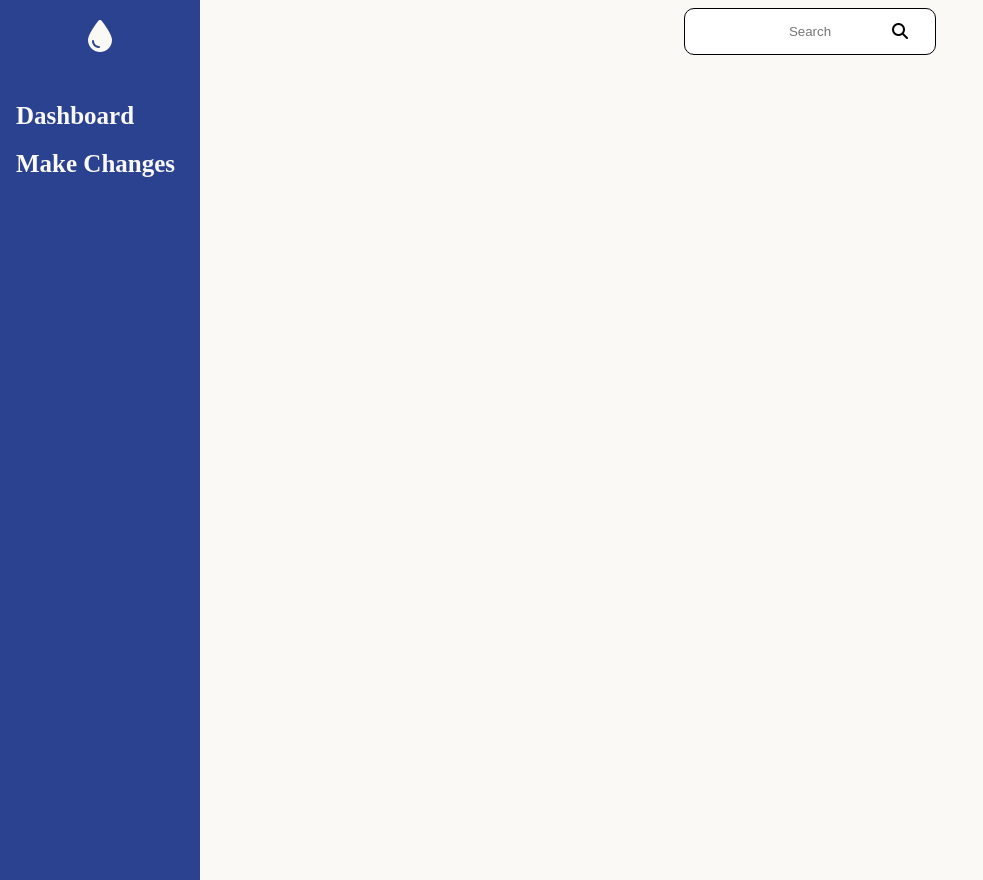
After one commit to AdamBCodes/WaterDatabase, a Flask app: page /make_changes in a window 1280 px wide. The commit adds this page. Shown: the whole page, without its empty margins (0-983 px from the left). Run offline with Flask 2, Linux system fonts and the light colour scheme; the visitor is signed in with stand-in values (Sample User, id 1); data comes from the database, SQL or seed files in the repository; some libraries are stand-ins or nearby versions.

Commit message:
Edited the html files, Created make_changes.html file, renamed main.css to base.css, created css file for search bar with icon

```diff
--- a/website/__init__.py
+++ b/website/__init__.py
@@ -25,7 +25,7 @@ def create_app():
     db.init_app(app)
 
     #Max Length of Cookie Session
-    app.permanent_session_lifetime = timedelta(minutes=5)
+    app.permanent_session_lifetime = timedelta(minutes=20)
 
     #Creates Database if it hasnt been already
     from .models import users, cities, streets, addresses
--- /dev/null
+++ b/website/static/css/base.css
@@ -0,0 +1,47 @@
+body{
+    background-color: #FAF9F6;
+}
+.main
+{
+    margin-left: 200px;
+    padding: 0px 10px;
+    text-align:center;
+}
+.icon
+{
+    width: 100%;
+    text-align:center;
+    margin-bottom: 40px;
+}
+i
+{
+    color:#FAF9F6;
+}
+.sidebar
+{
+    height: 100%;
+    width: 200px;
+    position: fixed;
+    z-index: 1;
+    top: 0;
+    left: 0;
+    background-color: #2b4290;
+    overflow-x: hidden;
+    padding-top: 20px;
+}
+
+.sidebar a
+{
+    font-weight: bolder;
+    padding: 10px 8px 10px 16px;
+    text-decoration: none;
+    font-size: 25px;
+    color: #FAF9F6;
+    display: block;
+}
+.sidebar a:hover
+{
+    background:#FAF9F6;
+    color: #2b4290;
+    transition: 0.2s;
+}
--- /dev/null
+++ b/website/static/css/search.css
@@ -0,0 +1,22 @@
+.box{
+    position: absolute;
+    padding: 0;
+    margin: 0% 20%;
+}
+.box input {
+    border-radius: 10px;
+    border: solid 1px black;
+    margin: 0;
+    padding: 0;
+    width: 100%;
+    text-align: center;
+    width: 250px;
+    height: 45px;
+}
+.box i{
+    z-index: 1;
+    position: absolute;
+    color: black;
+    left: 90px;
+    top: 15px;
+}
--- a/website/templates/dashboard/add_address.html
+++ b/website/templates/dashboard/add_address.html
@@ -15,7 +15,8 @@
     <form method="POST" enctype="multipart/form-data">
         <img id="output" style="width: 20%; height: 20%;"/>
         <input type="text" name="streetnum" placeholder="Street Number" />
-        <select name="street">
+        <select name="street" required>
+            <option disabled selected value> -- Select A Street -- </option>
             {% for s in allStreets %}
                 <option>{{ s.name }}</option>
             {% endfor %}
--- a/website/templates/dashboard/add_city.html
+++ b/website/templates/dashboard/add_city.html
@@ -2,7 +2,7 @@
 {% block title %}Add City{% endblock %}
 {% block content %}
     <form method="POST">
-        <input type="text" name="cityName" placeholder="City Name" />
+        <input type="text" name="cityName" placeholder="City Name" required />
         <input type="submit" value="Create City" />
         {{ message }}
     </form>
--- a/website/templates/dashboard/base.html
+++ b/website/templates/dashboard/base.html
@@ -2,9 +2,22 @@
 <html>
     <head>
         <title>{% block title %}{%endblock%}</title>
+        <script src="https://kit.fontawesome.com/86f9c65e39.js" crossorigin="anonymous"></script>
+        <link rel="stylesheet" type="text/css" href="{{ url_for('static', filename='css/base.css') }}">
     </head>
     <body>
-        {% block content %}
-        {% endblock %}
+        <div class="sidebar">
+            <div class="icon">
+                <i class="fa-solid fa-droplet fa-2x"></i>
+            </div>
+            <a href="{{ url_for('views.home') }}">Dashboard</a>
+            <a href="{{ url_for('views.make_changes') }}">Make Changes</a>
+            <a href="#"></a>
+            <a href="#"></a>
+        </div>
+        <div class="main">
+            {% block content %}
+            {% endblock %}
+        </div>
     </body>
 </html>
--- /dev/null
+++ b/website/templates/dashboard/make_changes.html
@@ -0,0 +1,12 @@
+{% extends "base.html" %}
+{% block title %}Make Changes{% endblock %}
+
+{% block content %}
+    <link rel="stylesheet" type="text/css" href="{{ url_for('static', filename='css/search.css') }}">
+    <div class="main">
+        <div class="box">
+            <i class="fa-solid fa-magnifying-glass icon"></i>
+            <input type="text" class="input-field" placeholder="Search" />
+        </div>
+    </div>
+{% endblock %}
--- a/website/views.py
+++ b/website/views.py
@@ -18,8 +18,6 @@ def home():
     return redirect(url_for("auth.login"))
 
 #Page to Add Cities to database
-
-
 @views.route("/add_city", methods=["GET", "POST"])
 def add_city():
     if "userid" in session:
@@ -41,6 +39,7 @@ def add_city():
             return render_template("add_city.html")
     else:
         return redirect(url_for("auth.login"))
+
 
 #Page to Add Streets to database
 @views.route("/add_street", methods=["GET", "POST"])
@@ -72,6 +71,7 @@ def add_street():
                 return render_template("add_street.html", allCities=allCities)
     else:
         return redirect(url_for("auth.login"))
+
 
 #Page to Add Addresses to database
 @views.route("/add_address/<city>", methods=["GET", "POST"])
@@ -105,9 +105,13 @@ def add_address(city):
             return redirect(url_for("views.add_street"))
 
 
-    return render_template("add_address.html")
-
-
+@views.route("/make_changes")
+def make_changes():
+    if "userid" in session:
+        user = users.query.filter_by(id=session["userid"]).first()
+        return render_template("make_changes.html", admin=user.admin)
+    else:
+        return redirect(url_for("auth.login"))
 
 #Tests########################################################################
 #Creates Users(Rework Later)
```
Also changed, not shown: website/templates/dashboard/add_street.html (+5 -3 lines), website/templates/dashboard/home.html (+9 -4 lines).
